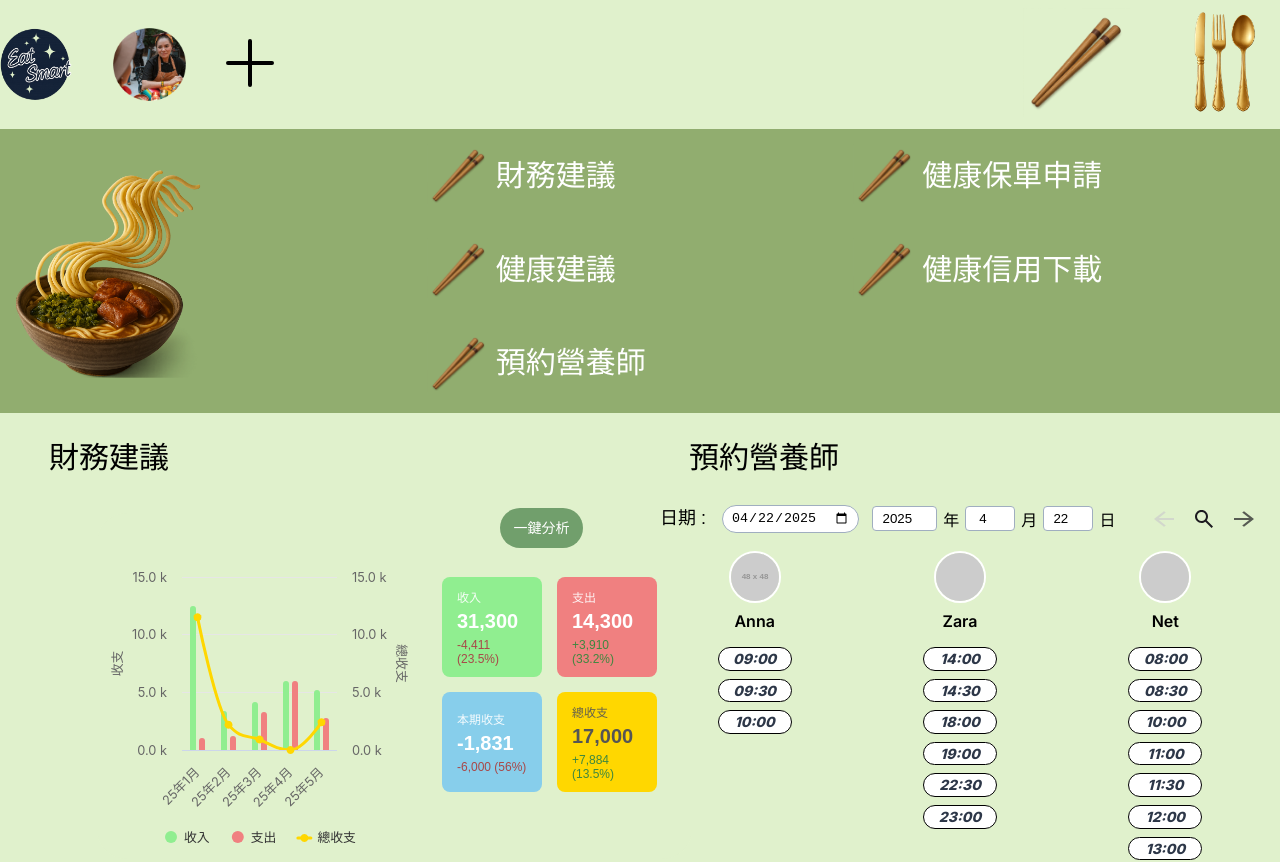
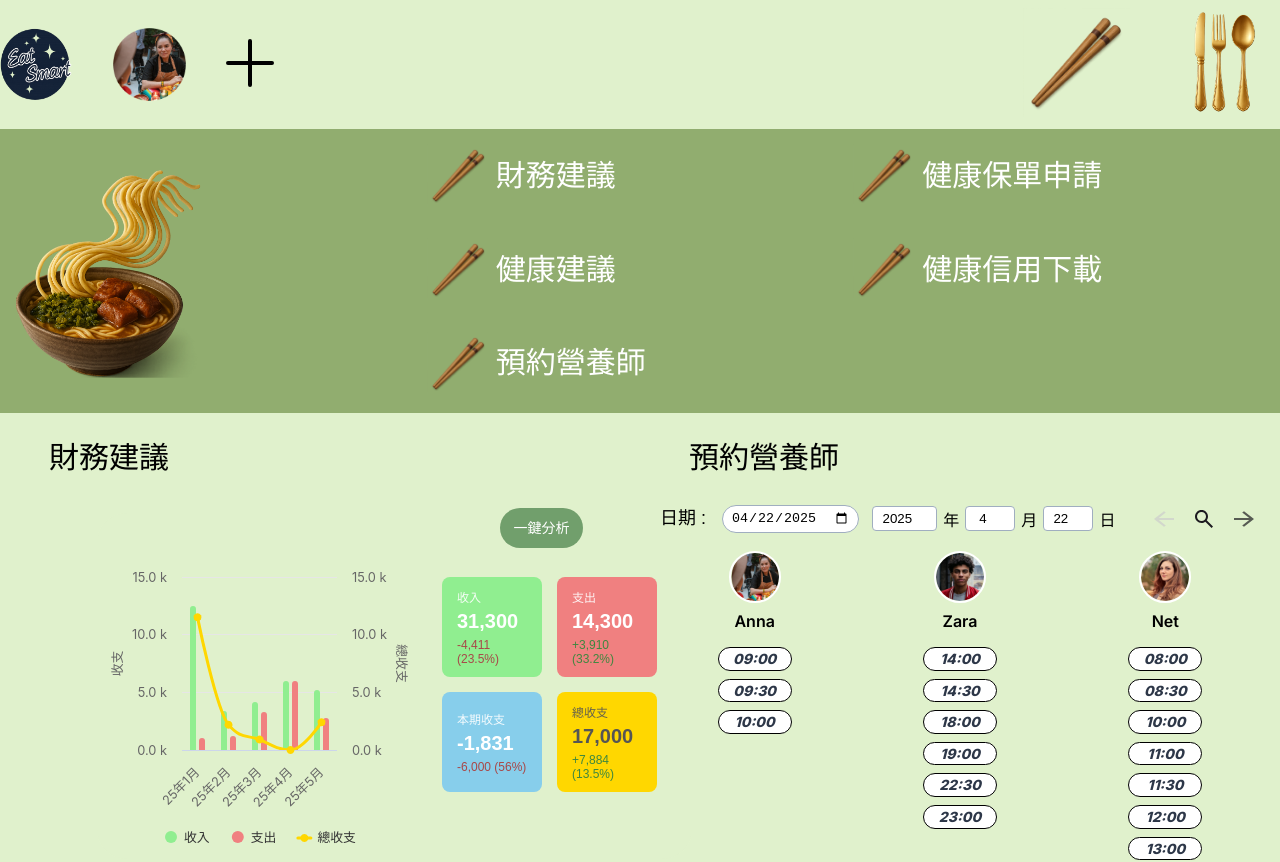
Before and after one commit to d-ben-b/sparkful-frontend, a Vue app: page /customer-page in a window 1280 px wide. Shown: the top 862 px of the page. Built offline with nearby package versions, Linux system fonts and the light colour scheme; a web font is replaced by a local one; what highcharts-vue would draw is missing.

Commit message:
feat: update BookingNutritionist component to use local images for nutritionist avatars; remove unnecessary gender options in SupplierPage

```diff
--- a/src/components/BookingNutritionist.vue
+++ b/src/components/BookingNutritionist.vue
@@ -63,6 +63,10 @@
 <script setup>
 import { ref, watch, onMounted, computed } from 'vue';
 
+import img1 from '@/assets/img/challenge_inner_pic/head/image1.png'
+import img2 from '@/assets/img/challenge_inner_pic/head/image2.png'
+import img3 from '@/assets/img/challenge_inner_pic/head/image3.png'
+
 // Reactive state
 const selectedDate = ref(new Date().toISOString().slice(0, 10));
 const selectedYear = ref(null);
@@ -74,13 +78,13 @@ const itemsPerPage = ref(3);
 // Hardcoded schedule data (replace with backend data)
 // TODO: get from backend based on selectedDate
 const allNutritionists = ref([
-  { id: 1, name: 'Anna', avatar: 'https://via.placeholder.com/48/FF0000/FFFFFF?text=A', schedule: ['09:00', '09:30', '10:00'] },
-  { id: 2, name: 'Zara', avatar: 'https://via.placeholder.com/48/00FF00/FFFFFF?text=Z', schedule: ['14:00', '14:30', '18:00', '19:00', '22:30', '23:00'] },
-  { id: 3, name: 'Net', avatar: 'https://via.placeholder.com/48/0000FF/FFFFFF?text=N', schedule: ['08:00', '08:30', '10:00', '11:00', '11:30', '12:00', '13:00', '13:30', '14:00'] },
-  { id: 4, name: 'Ben', avatar: 'https://via.placeholder.com/48/FFFF00/000000?text=B', schedule: ['10:30', '11:00', '15:00'] },
-  { id: 5, name: 'Chloe', avatar: 'https://via.placeholder.com/48/FF00FF/FFFFFF?text=C', schedule: ['09:00', '14:00', '16:30'] },
-  { id: 6, name: 'David', avatar: 'https://via.placeholder.com/48/00FFFF/000000?text=D', schedule: ['11:30', '12:00', '17:00', '17:30'] },
-  { id: 7, name: 'Eva', avatar: 'https://via.placeholder.com/48/FFA500/FFFFFF?text=E', schedule: ['10:00', '16:00'] },
+  { id: 1, name: 'Anna', avatar: img1, schedule: ['09:00', '09:30', '10:00'] },
+  { id: 2, name: 'Zara', avatar: img2, schedule: ['14:00', '14:30', '18:00', '19:00', '22:30', '23:00'] },
+  { id: 3, name: 'Net', avatar: img3, schedule: ['08:00', '08:30', '10:00', '11:00', '11:30', '12:00', '13:00', '13:30', '14:00'] },
+  { id: 4, name: 'Ben', avatar: img2, schedule: ['10:30', '11:00', '15:00'] },
+  { id: 5, name: 'Chloe', avatar: img3, schedule: ['09:00', '14:00', '16:30'] },
+  { id: 6, name: 'David', avatar: img1, schedule: ['11:30', '12:00', '17:00', '17:30'] },
+  { id: 7, name: 'Eva', avatar: img3, schedule: ['10:00', '16:00'] },
 ]);
 
 // Computed property for displayed nutritionists based on pagination
--- a/src/views/SupplierPage.vue
+++ b/src/views/SupplierPage.vue
@@ -181,8 +181,6 @@
             <label>性別:</label>
             <input type="radio" name="gender" value="男" id="male" /><label for="male">男</label>
             <input type="radio" name="gender" value="女" id="female" /><label for="female">女</label>
-            <input type="radio" name="gender" value="雙" id="both" /><label for="both">雙</label>
-            <input type="radio" name="gender" value="跨" id="trans" /><label for="trans">跨</label>
           </div>
           <div class="form-group">
             <label>身分證:</label>
```
